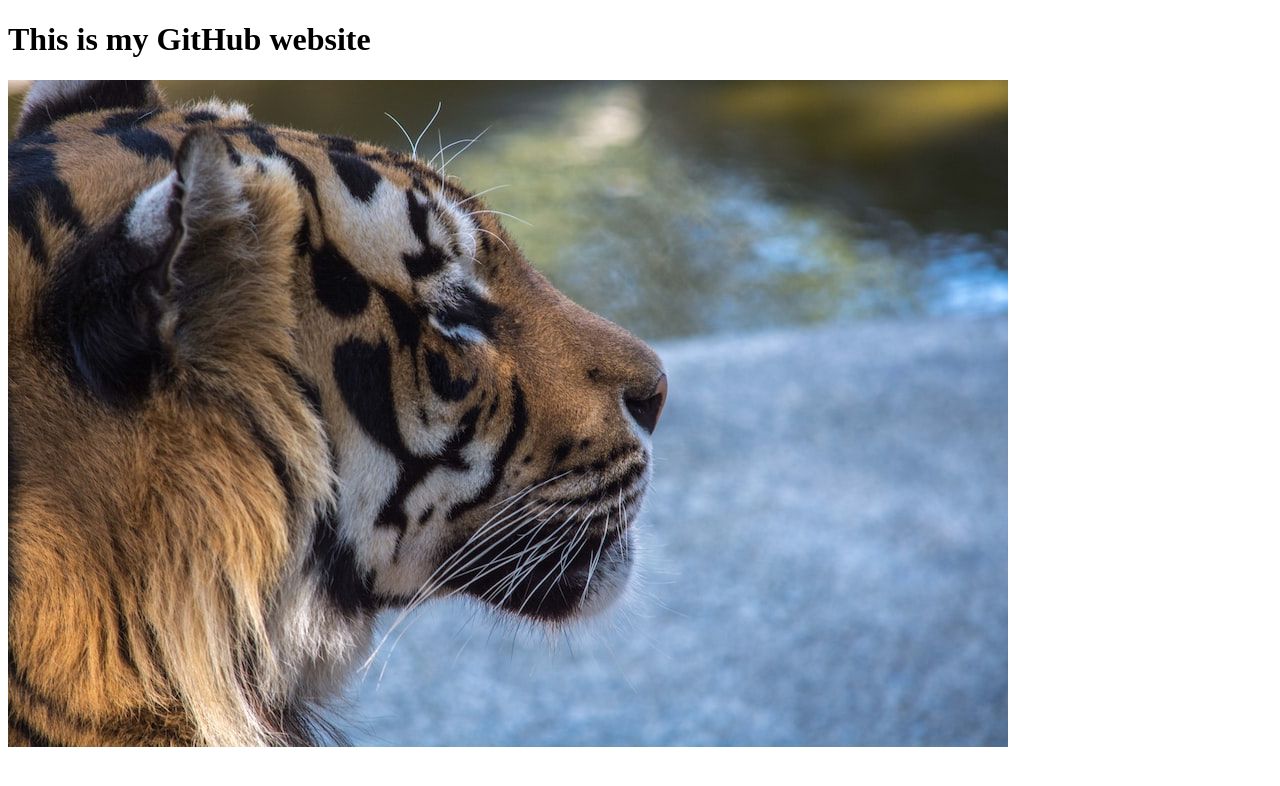
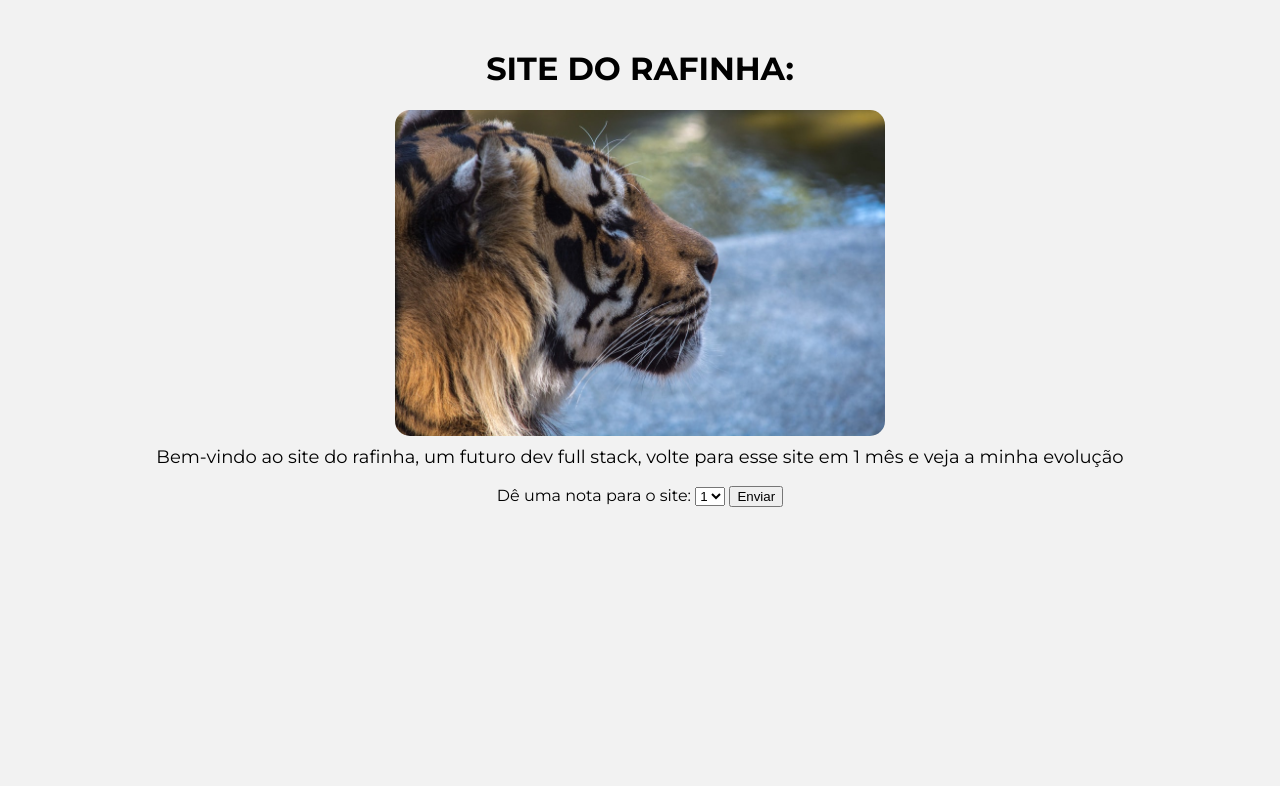
Before and after one commit to rafassis20/rafassis20.github.io, a plain HTML site: page index.html in a window 1280 px wide. Drawn offline with Linux system fonts and the light colour scheme.

Commit message:
Site do rafinha

```diff
--- a/index.html
+++ b/index.html
@@ -1,10 +1,64 @@
 <!DOCTYPE html>
 <html lang="en">
 <head>
+    <meta name="viewport" content="width=device-width, initial-scale=1.0">
     <title>My site!</title>
+    <style>
+        body {
+            font-family: "Montserrat", sans-serif;
+            background-color: #f2f2f2;
+            text-align: center;
+            padding: 20px;
+        }
+        h1 {
+            font-weight: bold;
+        }
+        img {
+            max-width: 70%;
+            display: block;
+            margin: 0 auto;
+            border-radius: 15px;
+        }
+        p {
+            margin-top: 10px;
+            font-size: 16px; /* Tamanho do texto para desktop */
+        }
+
+        @media screen and (max-width: 768px) {
+            img {
+                max-width: 90%;
+            }
+            p {
+                font-size: 20px; /* Tamanho do texto para mobile */
+            }
+        }
+
+        @media screen and (min-width: 769px) {
+            img {
+                max-width: 40%;
+            }
+            p {
+                font-size: 18px; /* Aumenta o tamanho do texto para desktop */
+            }
+        }
+    </style>
+    <link rel="stylesheet" href="https://fonts.googleapis.com/css2?family=Montserrat:wght@400;700&display=swap">
 </head>
 <body>
-    <h1>This is my GitHub website</h1>
+    <h1>SITE DO RAFINHA:</h1>
     <img src="image.jpg" alt="My Image">
+    <p>Bem-vindo ao site do rafinha, um futuro dev full stack, volte para esse site em 1 mês e veja a minha evolução</p>
+
+    <form action="submit_feedback" method="post">
+        <label for="rating">Dê uma nota para o site:</label>
+        <select id="rating" name="rating">
+            <option value="1">1</option>
+            <option value="2">2</option>
+            <option value="3">3</option>
+            <option value="4">4</option>
+            <option value="5">5</option>
+        </select>
+        <button type="button">Enviar</button>
+    </form>
 </body>
 </html>
```
